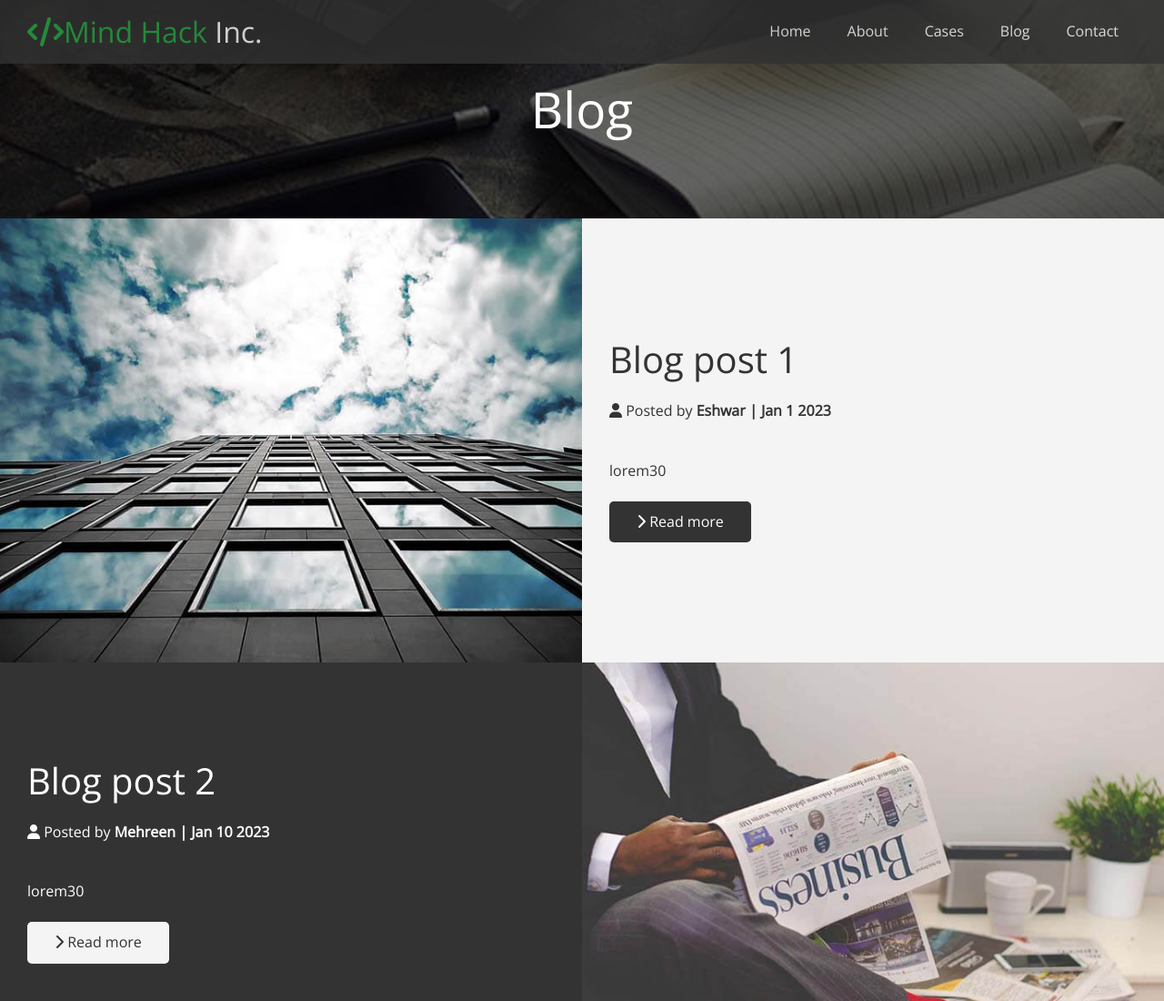
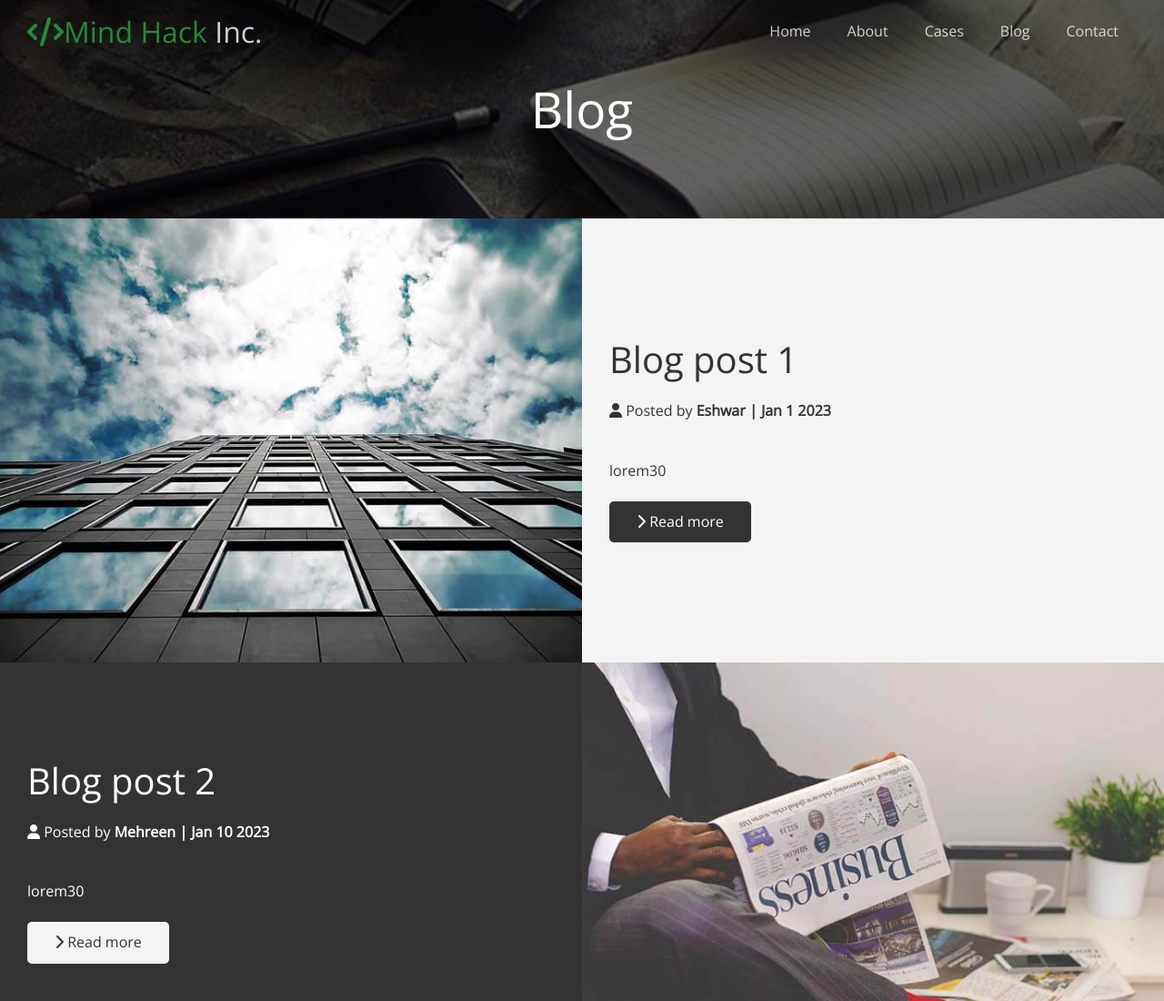
Before and after one commit to Eshh/MindHack-website, a plain HTML site: page pages/blog.html in a window 1280 px wide. Shown: the top 1100 px of the page at 91% size. Drawn offline with nearby package versions, Linux system fonts and the light colour scheme.

Commit message:
favicon and js added

```diff
--- a/pages/blog.html
+++ b/pages/blog.html
@@ -5,6 +5,8 @@
     <meta charset="UTF-8">
     <meta http-equiv="X-UA-Compatible" content="IE=edge">
     <meta name="viewport" content="width=device-width, initial-scale=1.0">
+    <link rel="shortcut icon" type="image/x-icon" href="../img/favicon.ico">
+
     <link rel="stylesheet" href="../styles/utility-styles.css">
     <link rel="stylesheet" href="../styles/index.css">
     <link rel="stylesheet" href="https://cdnjs.cloudflare.com/ajax/libs/font-awesome/6.3.0/css/all.min.css"
@@ -16,7 +18,7 @@
 
 <body id="blog">
     <header class="hero blog">
-        <div class="navbar" id="navbar">
+        <div class="navbar top" id="navbar">
             <h1 class="logo">
                 <span class="text-green"><i class="fas fa-code"></i>Mind Hack</span> Inc.
             </h1>
@@ -113,5 +115,6 @@
         <p>Copyright &copy; Eswar Prasad Kona</p>
     </footer>
 </body>
+<script src="../script/index.js"></script>
 
 </html>
--- /dev/null
+++ b/script/index.js
@@ -0,0 +1,8 @@
+const navbar = document.getElementById("navbar");
+let scrolled = false;
+
+window.onscroll = () => {
+  window.scrollY > 500
+    ? navbar.classList.remove("top")
+    : navbar.classList.add("top");
+};
--- a/styles/index.css
+++ b/styles/index.css
@@ -75,6 +75,10 @@ input[type="number"]::-webkit-outer-spin-button {
 
 .navbar .logo {
   font-weight: 400;
+}
+
+.navbar.top {
+  background: transparent;
 }
 
 /* Header */
```
Also changed, not shown: pages/index.html (+4 -1 lines), pages/posts.html (+4 -1 lines), img/favicon.ico (added), img/favicon.png (deleted).
